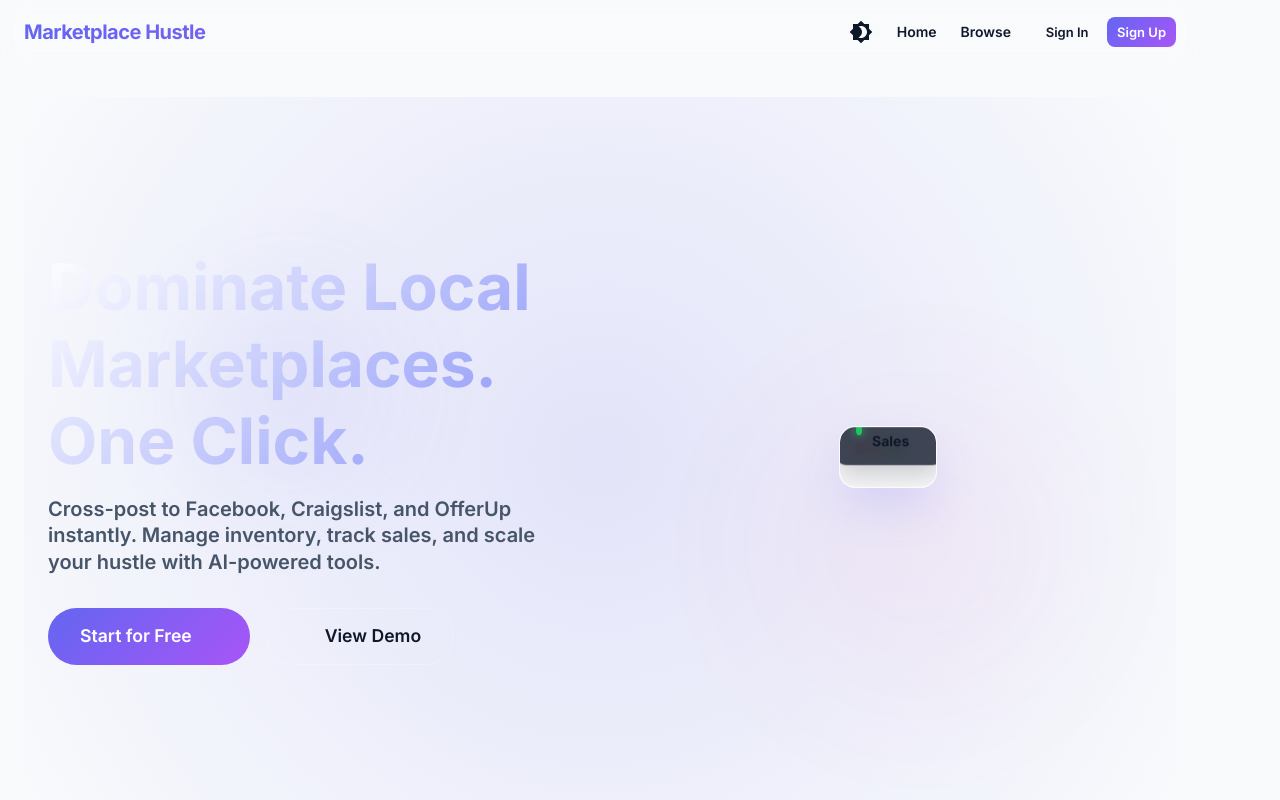
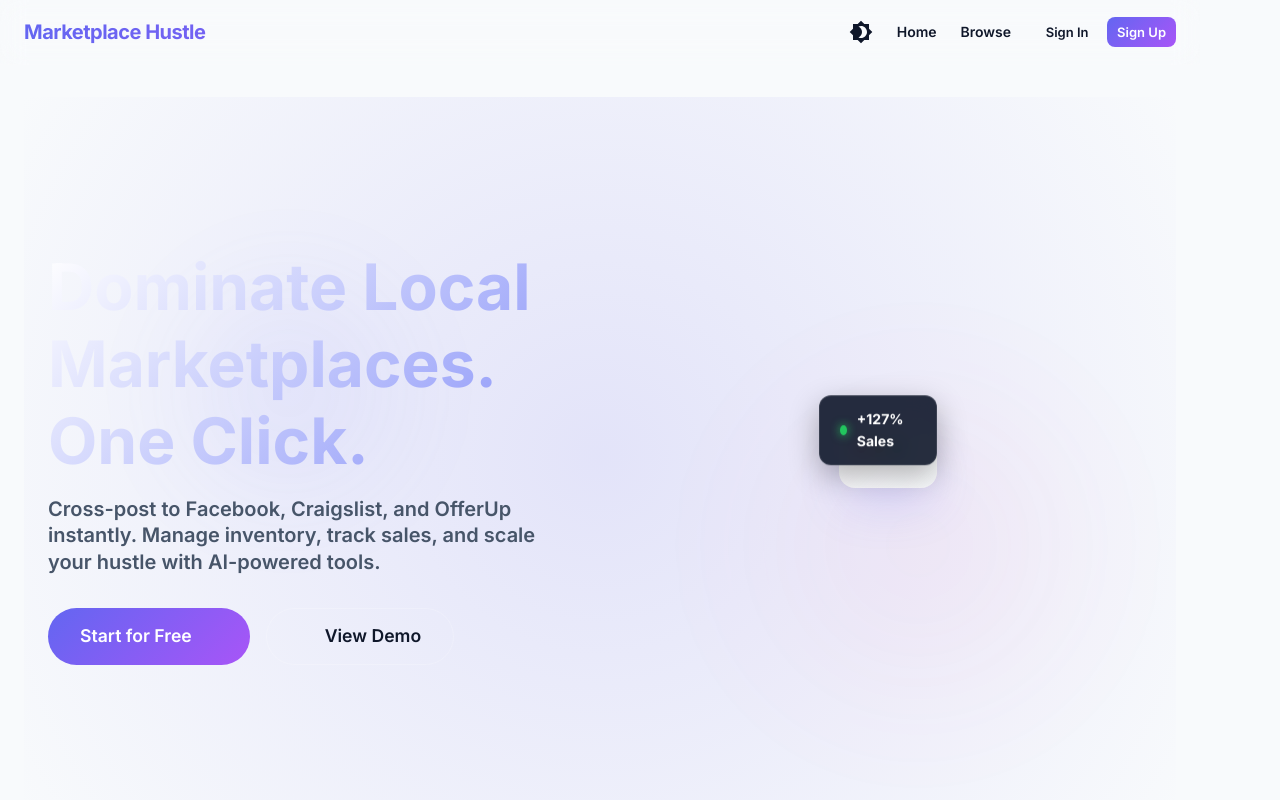
Before and after one commit to SyN415/local-marketplace-lister, a React app in the folder frontend/: page / in a window 1280 px wide. Shown: the top 800 px of the page. Built offline with nearby package versions, Linux system fonts and the light colour scheme; no server answers; some icons are missing; the HTML template or start-up script is replaced by a standard one.

Commit message:
fix(layout,api,csp,forms): Resolve landing page positioning, API route order, CSP 'eval', and missing form IDs.

```diff
--- a/frontend/src/components/landing/Hero.tsx
+++ b/frontend/src/components/landing/Hero.tsx
@@ -176,6 +176,7 @@ const Hero: React.FC = () => {
               transition={{ duration: 0.8, delay: 0.4, type: "spring" }}
               style={{ perspective: '1000px' }}
             >
+              <Box sx={{ position: 'relative' }}>
                 <Box
                   sx={{
                     position: 'relative',
@@ -214,28 +215,30 @@ const Hero: React.FC = () => {
                       <Box sx={{ flex: 1, bgcolor: 'rgba(255,255,255,0.03)', borderRadius: 2 }} />
                     </Box>
                   </Box>
+                </Box>
 
-                {/* Floating Badge */}
+                {/* Floating Badge - Moved outside the main box to prevent clipping */}
                 <motion.div
                   animate={{ y: [0, -10, 0] }}
                   transition={{ duration: 4, repeat: Infinity, ease: "easeInOut" }}
                   style={{
                     position: 'absolute',
                     bottom: '20%',
-                    left: '-5%',
-                    background: 'rgba(15, 23, 42, 0.8)',
+                    left: '-20px',
+                    background: 'rgba(15, 23, 42, 0.9)',
                     backdropFilter: 'blur(10px)',
                     padding: '12px 20px',
                     borderRadius: '12px',
                     border: '1px solid rgba(255,255,255,0.1)',
-                    boxShadow: '0 10px 30px rgba(0,0,0,0.2)',
+                    boxShadow: '0 10px 30px rgba(0,0,0,0.3)',
                     display: 'flex',
                     alignItems: 'center',
                     gap: '10px',
+                    zIndex: 2,
                   }}
                 >
                   <Box sx={{ width: 10, height: 10, borderRadius: '50%', bgcolor: '#22c55e', boxShadow: '0 0 10px #22c55e' }} />
-                  <Typography variant="subtitle2" fontWeight="bold">
+                  <Typography variant="subtitle2" fontWeight="bold" sx={{ color: '#fff' }}>
                     +127% Sales
                   </Typography>
                 </motion.div>
--- a/frontend/src/components/listings/ListingForm.tsx
+++ b/frontend/src/components/listings/ListingForm.tsx
@@ -312,11 +312,11 @@ const ListingForm: React.FC<UseFormOptions & FormEvents> = ({
             <Alert severity="info" icon={<AutoAwesome />} sx={{ mb: 2 }}>
               Tip: Upload photos in Step 2 to automatically fill these details!
             </Alert>
-            <TitleField name="title" label="Title" />
-            <PriceField name="price" label="Price" />
+            <TitleField id="title" name="title" label="Title" />
+            <PriceField id="price" name="price" label="Price" />
             <Box sx={{ display: 'grid', gap: 2, gridTemplateColumns: '1fr 1fr' }}>
-              <CategorySelect name="category" label="Category" options={[]} />
-              <ConditionSelect name="condition" label="Condition" options={[]} />
+              <CategorySelect id="category" name="category" label="Category" options={[]} />
+              <ConditionSelect id="condition" name="condition" label="Condition" options={[]} />
             </Box>
           </Box>
         );
@@ -324,8 +324,9 @@ const ListingForm: React.FC<UseFormOptions & FormEvents> = ({
       case 2:
         return (
           <Box sx={{ display: 'grid', gap: 3 }}>
-            <DescriptionField name="description" label="Description" />
+            <DescriptionField id="description" name="description" label="Description" />
             <ImageUpload
+              id="images"
               name="images"
               label="Photos"
               required
--- a/frontend/src/pages/Signup.tsx
+++ b/frontend/src/pages/Signup.tsx
@@ -137,6 +137,8 @@ const Signup = () => {
         {/* Signup Form */}
         <Box component="form" onSubmit={handleSubmit} noValidate>
           <TextField
+            id="fullName"
+            name="fullName"
             fullWidth
             label="Full Name"
             value={formData.fullName}
@@ -147,6 +149,8 @@ const Signup = () => {
           />
 
           <TextField
+            id="email"
+            name="email"
             fullWidth
             label="Email Address"
             type="email"
@@ -160,6 +164,8 @@ const Signup = () => {
           />
 
           <TextField
+            id="password"
+            name="password"
             fullWidth
             label="Password"
             type="password"
@@ -173,6 +179,8 @@ const Signup = () => {
           />
 
           <TextField
+            id="confirmPassword"
+            name="confirmPassword"
             fullWidth
             label="Confirm Password"
             type="password"
--- a/frontend/src/types/forms.ts
+++ b/frontend/src/types/forms.ts
@@ -33,6 +33,7 @@ export interface StepConfig {
  */
 export interface BaseFieldProps {
   name: string;
+  id?: string;
   label: string;
   required?: boolean;
   disabled?: boolean;
```
Also changed, not shown: 1 other file (tests, documents, lock files or other folders). Lines whose indentation alone changed are shown as unchanged.
